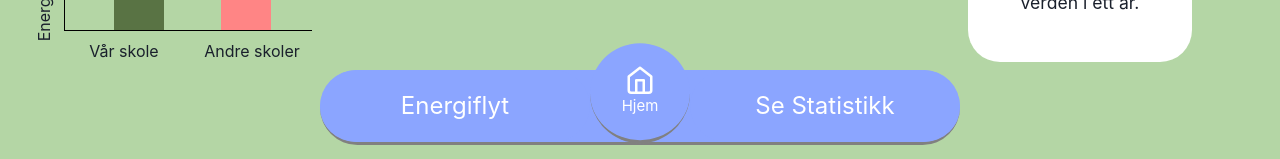
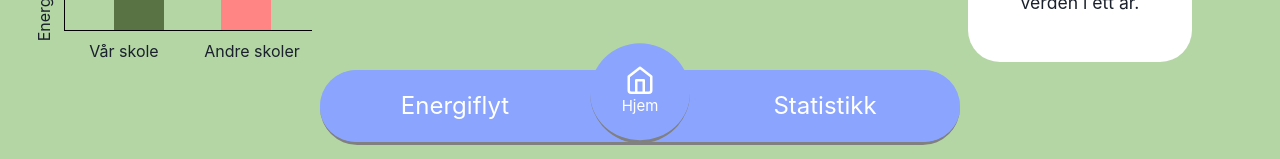
Before and after one commit to BG4-22/GREENK, a React (Vite) app: page / in a window 1280 px wide. Shown: the part 638-797 px from the top of the page. Built offline with nearby package versions, Linux system fonts and the light colour scheme; no server answers; the database is empty.

Commit message:
fix(#76) - Changed navbar to 'Statistikk'

```diff
--- a/src/layout/Navbar.tsx
+++ b/src/layout/Navbar.tsx
@@ -20,7 +20,7 @@ const Navbar: React.FC = () => {
                 </Circle>
             </Link>
             <Link className="link" to={'/statistikk'}>
-                Se Statistikk
+                Statistikk
             </Link>
         </Box>
     );
```
